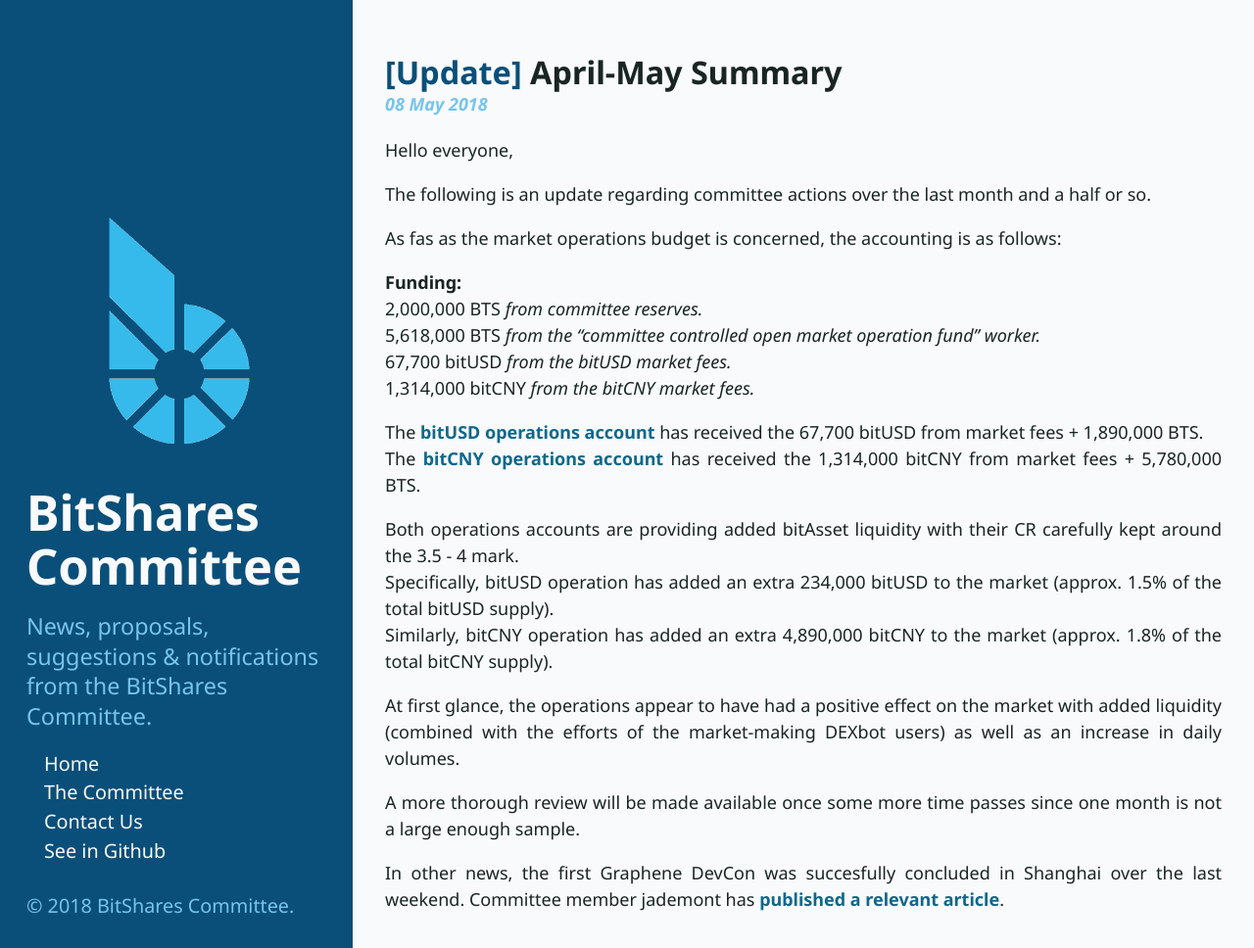
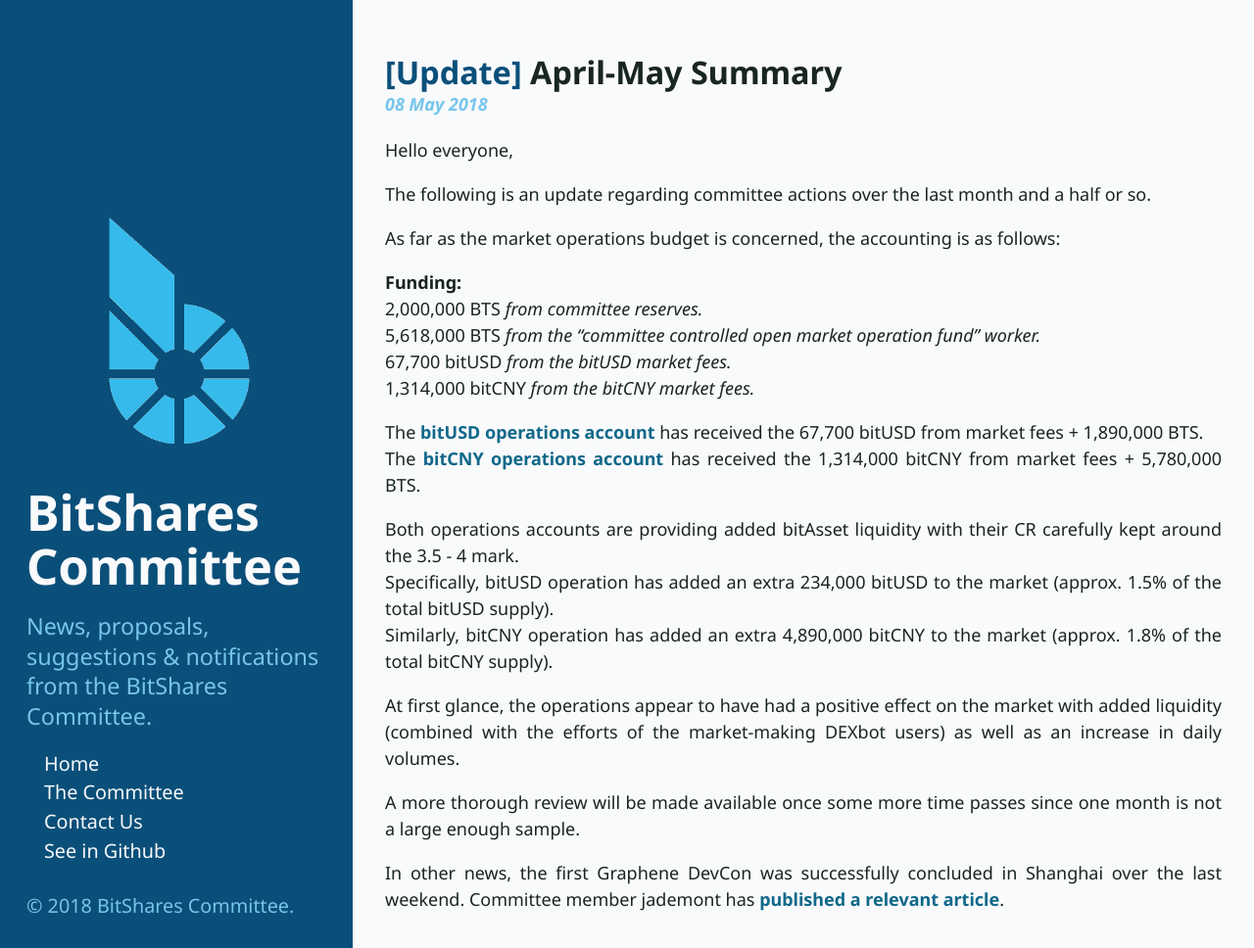
Before and after one commit to BitShares-Committee/BitShares-Committee.github.io, a Jekyll site: the page built from _posts/2018-05-08-april-may-summary.md, in a window 1280 px wide and 968 px high. Shown: the whole window at 98% size. Built offline with Jekyll 4.4.1, drawn with Linux system fonts in a browser that asks for light colours.

Commit message:
Typos fix

```diff
--- a/_posts/2018-05-08-april-may-summary.md
+++ b/_posts/2018-05-08-april-may-summary.md
@@ -7,7 +7,7 @@
 
 The following is an update regarding committee actions over the last month and a half or so.
 
-As fas as the market operations budget is concerned, the accounting is as follows:
+As far as the market operations budget is concerned, the accounting is as follows:
 
 **Funding:**
 2,000,000 BTS *from committee reserves.*
@@ -26,4 +26,4 @@
 
 A more thorough review will be made available once some more time passes since one month is not a large enough sample.
 
-In other news, the first Graphene DevCon was succesfully concluded in Shanghai over the last weekend. Committee member jademont has [published a relevant article](https://steemit.com/graphene/@jademont/global-graphene-blockchain-devcon-is-successfully-concluded).
+In other news, the first Graphene DevCon was successfully concluded in Shanghai over the last weekend. Committee member jademont has [published a relevant article](https://steemit.com/graphene/@jademont/global-graphene-blockchain-devcon-is-successfully-concluded).
```
